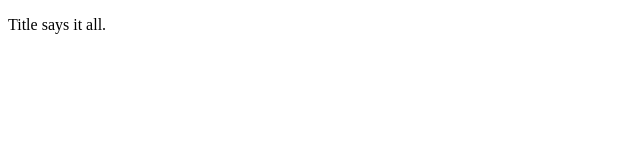
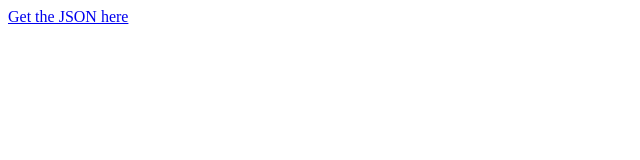
Before and after one commit to J3RQ/OMXH-companies-as-JSON, a plain HTML site: page index.html in a window 1280 px wide. Shown: the whole page, without its empty margins (0-640 px from the left). Drawn offline with Linux system fonts and the light colour scheme.

Commit message:
Update index.html to include a link to the HTML

```diff
--- a/index.html
+++ b/index.html
@@ -4,10 +4,10 @@
 <head>
   <meta charset="utf-8">
   <meta name="viewport" content="width=device-width, initial-scale=1">
-  <title>Dummy HTML page for test purposes</title>
+  <title>OMXH JSON</title>
 </head>
 
 <body>
-  <p>Title says it all.</p>
+  <a href="https://j3rq.github.io/OMXH-companies-as-JSON/OMXH_tickers.json">Get the JSON here</a>
 </body>
 </html>
```
